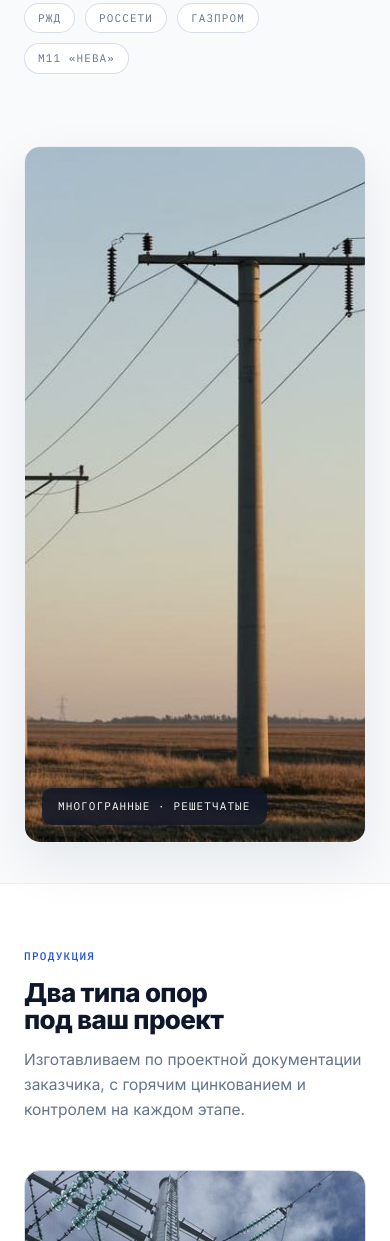
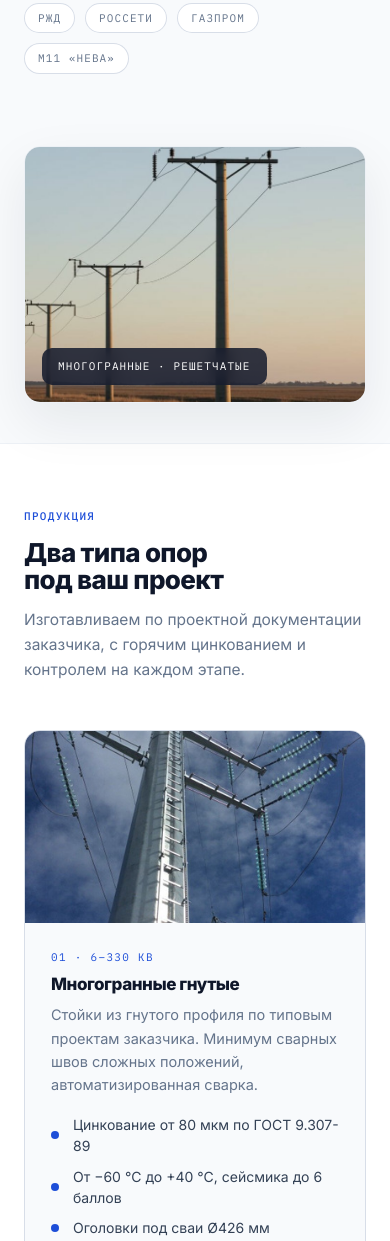
Before and after one commit to 9ova46/agrisovgaz, a plain HTML site: page index.html in a window 390 px wide. Shown: the part 553-1794 px from the top of the page. Drawn offline with Linux system fonts and the light colour scheme.

Commit message:
fix: mobile burger menu + image frames

```diff
--- a/index.html
+++ b/index.html
@@ -98,7 +98,7 @@ nav a:hover::after{width:100%}
 .spec-label{font-family:var(--font-mono);font-size:10.5px;letter-spacing:.1em;text-transform:uppercase;color:var(--faint);margin-top:4px}
 .hero-visual{position:relative}
 .hero-visual .frame{border-radius:var(--radius-lg);overflow:hidden;box-shadow:var(--shadow);border:1px solid var(--border-soft)}
-.hero-visual img{width:100%;aspect-ratio:4/3;object-fit:cover}
+.hero-visual img{width:100%;height:auto;aspect-ratio:4/3;object-fit:cover;display:block}
 .hero-visual .tag{position:absolute;left:18px;bottom:18px;background:rgba(15,23,42,.82);backdrop-filter:blur(8px);color:#fff;font-family:var(--font-mono);font-size:11px;letter-spacing:.1em;text-transform:uppercase;padding:10px 16px;border-radius:10px}
 
 /* sections */
@@ -112,7 +112,7 @@ nav a:hover::after{width:100%}
 .products-grid{display:grid;grid-template-columns:1fr 1fr;gap:24px}
 .product-card{border:1px solid var(--border);border-radius:var(--radius-lg);overflow:hidden;background:var(--bg);transition:transform var(--base) var(--ease),box-shadow var(--base) var(--ease)}
 .product-card:hover{transform:translateY(-4px);box-shadow:var(--shadow)}
-.product-card img{width:100%;aspect-ratio:16/9;object-fit:cover}
+.product-card img{width:100%;height:auto;aspect-ratio:16/9;object-fit:cover;display:block}
 .product-body{padding:26px}
 .product-meta{font-family:var(--font-mono);font-size:11px;letter-spacing:.12em;text-transform:uppercase;color:var(--accent);margin-bottom:10px}
 .product-body h3{margin-bottom:10px}
@@ -304,7 +304,7 @@ html.compare-open .compare-btn,html.compare-open .theme-toggle{opacity:0;pointer
 
       </div>
       <div class="hero-visual reveal">
-        <div class="frame"><img src="img/hero-new.jpg" alt="Металлические опоры ЛЭП" fetchpriority="high" width="700" height="695"></div>
+        <div class="frame"><img src="img/hero-new.jpg" alt="Металлические опоры ЛЭП" fetchpriority="high"></div>
         <span class="tag">многогранные · решетчатые</span>
       </div>
     </div>
@@ -320,7 +320,7 @@ html.compare-open .compare-btn,html.compare-open .theme-toggle{opacity:0;pointer
       </div>
       <div class="products-grid">
         <article class="product-card reveal">
-          <img src="img/left-new.jpg" alt="Многогранные опоры ЛЭП" loading="lazy" width="404" height="404">
+          <img src="img/left-new.jpg" alt="Многогранные опоры ЛЭП" loading="lazy">
           <div class="product-body">
             <div class="product-meta">01 · 6–330 кВ</div>
             <h3>Многогранные гнутые</h3>
@@ -333,7 +333,7 @@ html.compare-open .compare-btn,html.compare-open .theme-toggle{opacity:0;pointer
           </div>
         </article>
         <article class="product-card reveal">
-          <img src="img/right-new.jpg" alt="Решетчатые опоры ЛЭП" loading="lazy" width="700" height="328">
+          <img src="img/right-new.jpg" alt="Решетчатые опоры ЛЭП" loading="lazy">
           <div class="product-body">
             <div class="product-meta">02 · 35–500 кВ</div>
             <h3>Решетчатые</h3>
```
